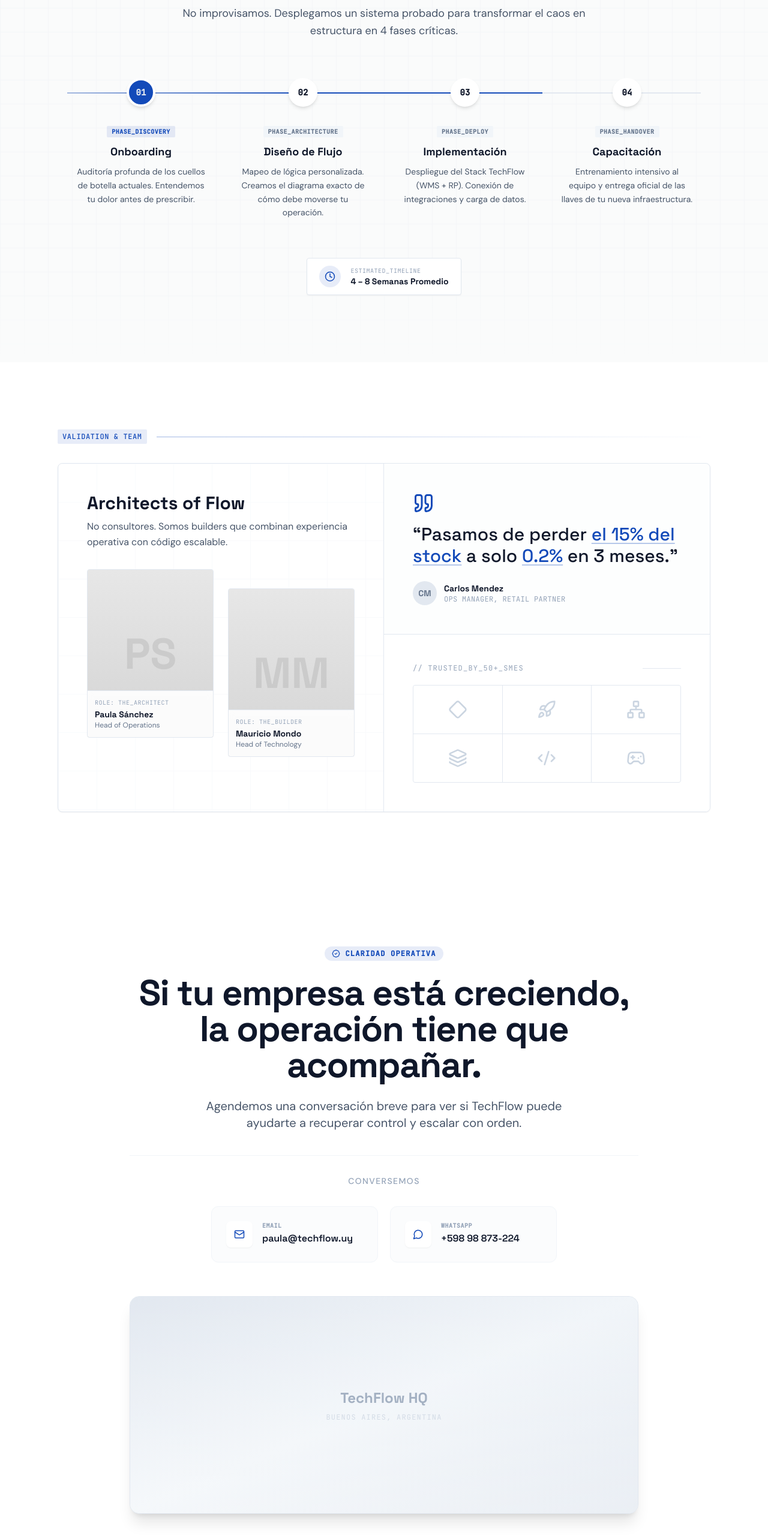
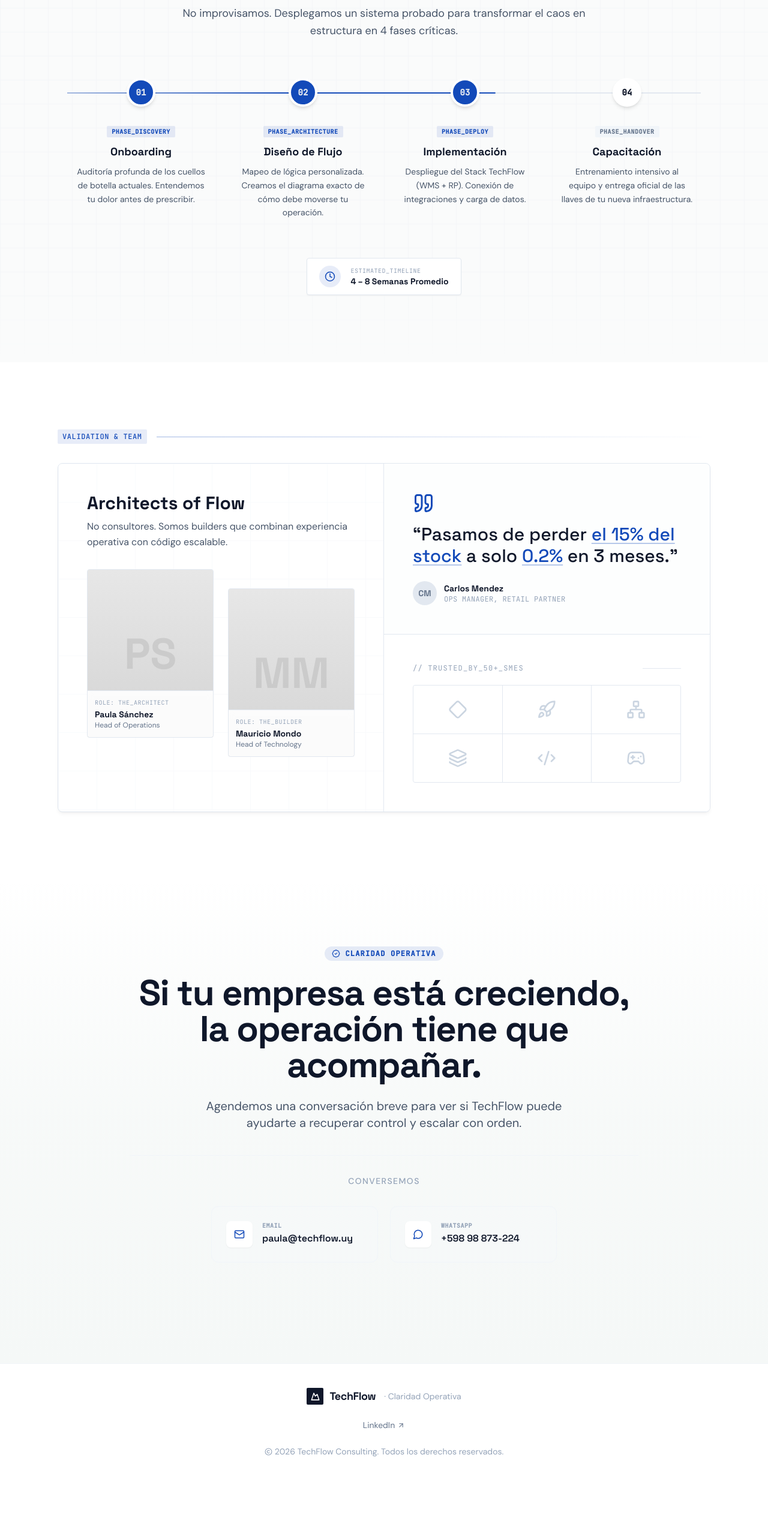
Before and after one commit to marcotortolani/techflow-2026, a Next.js app: page / in a window 1280 px wide. Shown: the part 3940-6506 px from the top of the page at 60% size. After the commit the page ends 6410 px from the top, so only its background shows below. Built offline with nearby package versions, Linux system fonts and the light colour scheme.

Commit message:
fix style

```diff
--- a/src/components/sections/CTASection.tsx
+++ b/src/components/sections/CTASection.tsx
@@ -1,11 +1,14 @@
 'use client'
 
 import { motion } from 'motion/react'
-import { BadgeCheck, CalendarDays, Mail, MessageCircle } from 'lucide-react'
+import { BadgeCheck, Mail, MessageCircle } from 'lucide-react'
 
 export default function CTASection() {
   return (
-    <section id="contacto" className="bg-white py-20 lg:py-28">
+    <section
+      id="contacto"
+      className="bg-gradient-to-b from-bg-light/0 via-bg-light/80 to-bg-light bg-white py-20 lg:py-28"
+    >
       <div className="max-w-4xl mx-auto px-6 flex flex-col items-center text-center">
         {/* Badge */}
         <motion.div
@@ -115,7 +118,7 @@
         </motion.div>
 
         {/* Office image placeholder */}
-        <motion.div
+        {/* <motion.div
           initial={{ opacity: 0, y: 16 }}
           whileInView={{ opacity: 1, y: 0 }}
           viewport={{ once: true }}
@@ -123,7 +126,6 @@
           className="w-full max-w-4xl"
         >
           <div className="relative aspect-[21/9] w-full rounded-2xl overflow-hidden bg-slate-100 border border-slate-200 shadow-xl">
-            {/* Placeholder gradient */}
             <div className="absolute inset-0 bg-gradient-to-br from-slate-200 via-slate-100 to-slate-200" />
             <div className="absolute inset-0 flex items-center justify-center">
               <div className="text-center">
@@ -131,13 +133,24 @@
                   TechFlow HQ
                 </p>
                 <p className="font-mono text-xs text-slate-300 uppercase tracking-widest">
-                  Buenos Aires, Argentina
+                  Uruguay & Argentina
                 </p>
               </div>
             </div>
             <div className="absolute inset-0 bg-gradient-to-t from-white/30 to-transparent" />
           </div>
-        </motion.div>
+        </motion.div> */}
+        {/* <div className="w-full max-w-4xl px-6 pb-20">
+          <div className="relative aspect-[21/9] w-full rounded-2xl overflow-hidden bg-slate-100 border border-slate-200 shadow-2xl">
+            <img
+              alt="Modern clean office workspace"
+              className="w-full h-full object-cover opacity-90 grayscale-[20%] hover:grayscale-0 transition-all duration-700"
+              data-alt="Modern minimalist office space with plants and natural light"
+              src="https://lh3.googleusercontent.com/aida-public/AB6AXuB-Z4vN0h64Z5z5hC4CVMu9J_jFbijqeWXsNuGaVL1qD2F1IJe1ipme0lJDeIlJeKlVBSd4cYS8gTeoUeG-9tAc914MJWVVG9-2bfsVpAW6nFOyYwEyVsO3tGoI6nr3ChlypE9gYFrpBVJMurWVLnmVNzkejy0lCPDOp4to_j388yGERLaUKacUp9gxlw-dgPZvw9fVY1i6rWpu2dCbwg8f3nyJ58hgQ6lB3Ql7ouH-08l2zBmQS-rSzXAWjrzSxQFFbgTeuUvSvDc"
+            />
+            <div className="absolute inset-0 bg-gradient-to-t from-white/40 to-transparent"></div>
+          </div>
+        </div> */}
       </div>
     </section>
   )
--- a/src/components/sections/ProcessSection.tsx
+++ b/src/components/sections/ProcessSection.tsx
@@ -1,6 +1,7 @@
 'use client'
 
-import { motion } from 'motion/react'
+import { useRef, useState } from 'react'
+import { motion, useScroll, useSpring, useMotionValueEvent } from 'motion/react'
 import { LayoutTemplate, Clock } from 'lucide-react'
 
 const phases = [
@@ -9,34 +10,47 @@
     phase: 'Phase_Discovery',
     title: 'Onboarding',
     desc: 'Auditoría profunda de los cuellos de botella actuales. Entendemos tu dolor antes de prescribir.',
-    active: true,
   },
   {
     num: '02',
     phase: 'Phase_Architecture',
     title: 'Diseño de Flujo',
     desc: 'Mapeo de lógica personalizada. Creamos el diagrama exacto de cómo debe moverse tu operación.',
-    active: false,
   },
   {
     num: '03',
     phase: 'Phase_Deploy',
     title: 'Implementación',
     desc: 'Despliegue del Stack TechFlow (WMS + RP). Conexión de integraciones y carga de datos.',
-    active: false,
   },
   {
     num: '04',
     phase: 'Phase_Handover',
     title: 'Capacitación',
     desc: 'Entrenamiento intensivo al equipo y entrega oficial de las llaves de tu nueva infraestructura.',
-    active: false,
   },
 ]
 
 export default function ProcessSection() {
+  const sectionRef = useRef<HTMLElement>(null)
+  const [activeStep, setActiveStep] = useState(-1)
+
+  const { scrollYProgress } = useScroll({
+    target: sectionRef,
+    offset: ['start 80%', 'end 60%'],
+  })
+  const springProgress = useSpring(scrollYProgress, { stiffness: 80, damping: 20 })
+
+  useMotionValueEvent(springProgress, 'change', (v) => {
+    const thresholds = [0, 0.25, 0.5, 0.75]
+    let highest = -1
+    thresholds.forEach((t, i) => { if (v >= t) highest = i })
+    setActiveStep(highest)
+  })
+
   return (
     <section
+      ref={sectionRef}
       id="proceso"
       className="bg-bg-light/50 py-20 lg:py-28 relative overflow-hidden"
     >
@@ -86,12 +100,8 @@
           {/* Desktop connecting line */}
           <div className="hidden lg:block absolute top-6 left-0 right-0 h-0.5 bg-slate-200 z-0" />
           <motion.div
-            initial={{ scaleX: 0 }}
-            whileInView={{ scaleX: 1 }}
-            viewport={{ once: true }}
-            transition={{ duration: 1.2, delay: 0.3, ease: 'easeOut' }}
-            style={{ originX: 0 }}
-            className="hidden lg:block absolute top-6 left-0 w-3/4 h-0.5 bg-gradient-to-r from-primary/30 via-primary to-primary z-0"
+            style={{ scaleX: springProgress, originX: 0 }}
+            className="hidden lg:block absolute top-6 left-0 w-full h-0.5 bg-gradient-to-r from-primary/30 via-primary to-primary z-0"
           />
 
           {/* Steps grid */}
@@ -113,7 +123,7 @@
                 {/* Node circle */}
                 <div
                   className={`relative flex items-center justify-center size-12 rounded-full border-4 border-white shadow-md z-10 group-hover:scale-110 transition-all ease-in-out duration-300 ${
-                    phase.active
+                    i <= activeStep
                       ? 'bg-primary text-slate-200 group-hover:border-primary'
                       : 'bg-white text-slate-900 border-2 border-slate-200 group-hover:border-primary'
                   }`}
@@ -126,8 +136,8 @@
                 {/* Content */}
                 <div className="mt-5 lg:mt-7 ml-20 lg:ml-0 lg:text-center">
                   <span
-                    className={`inline-block px-2 py-0.5 mb-2.5 text-[10px] font-mono font-bold rounded uppercase tracking-wider ${
-                      phase.active
+                    className={`inline-block px-2 py-0.5 mb-2.5 text-[10px] font-mono font-bold rounded uppercase tracking-wider transition-colors duration-300 ${
+                      i <= activeStep
                         ? 'text-primary bg-primary/10'
                         : 'text-slate-500 bg-slate-100'
                     }`}
--- a/src/components/sections/ValidationSection.tsx
+++ b/src/components/sections/ValidationSection.tsx
@@ -58,7 +58,7 @@
 
 export default function ValidationSection() {
   return (
-    <section id="equipo" className="bg-white py-20 lg:py-28">
+    <section id="equipo" className="bg-white/0 py-20 lg:py-28">
       <div className="max-w-6xl mx-auto px-4 md:px-8">
         {/* Section header */}
         <motion.div
@@ -80,7 +80,7 @@
           whileInView={{ opacity: 1, y: 0 }}
           viewport={{ once: true }}
           transition={{ duration: 0.6, delay: 0.1 }}
-          className="grid grid-cols-1 lg:grid-cols-2 border border-slate-200 bg-white shadow-sm rounded-lg overflow-hidden"
+          className="grid grid-cols-1 lg:grid-cols-2 border border-slate-200 bg-white shadow-md shadow-black/5 rounded-lg overflow-hidden"
         >
           {/* Left: Founders */}
           <div className="relative group p-8 lg:p-12 border-b lg:border-b-0 lg:border-r border-slate-200 flex flex-col justify-between">
```
